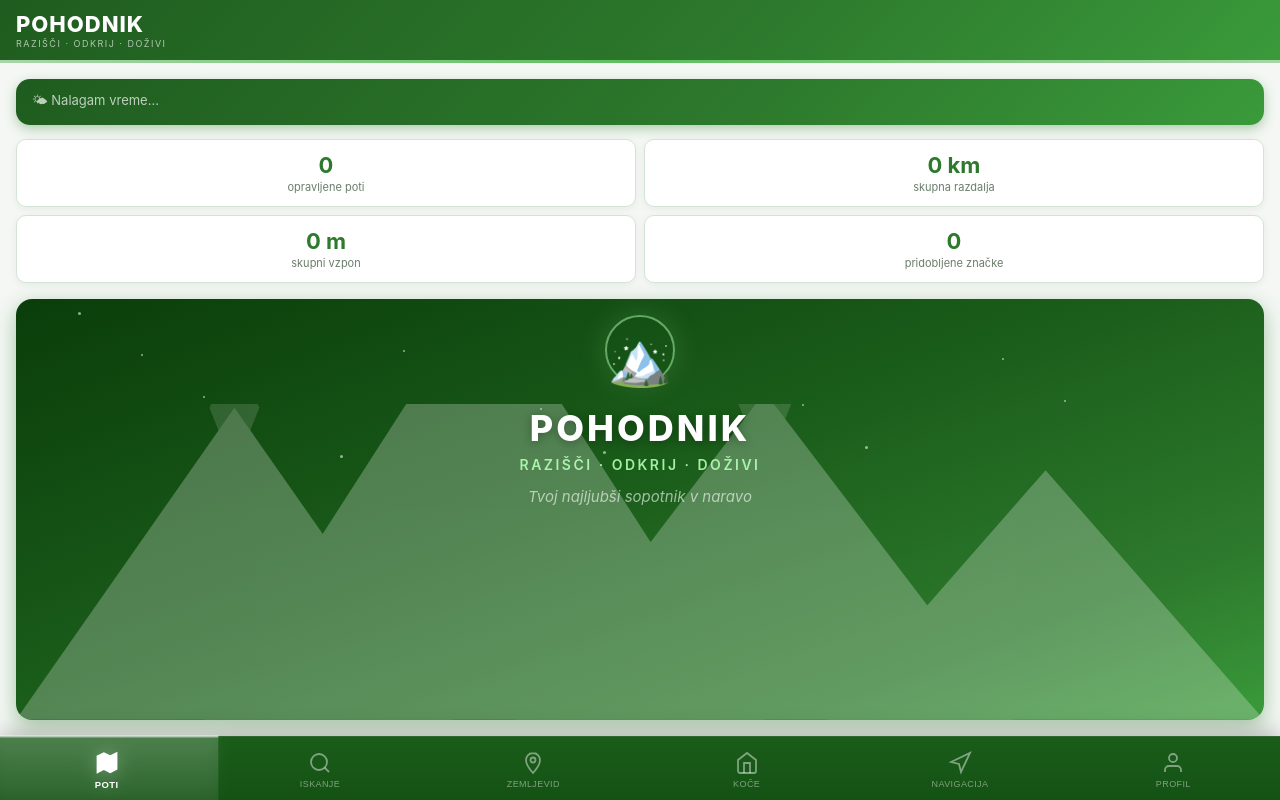
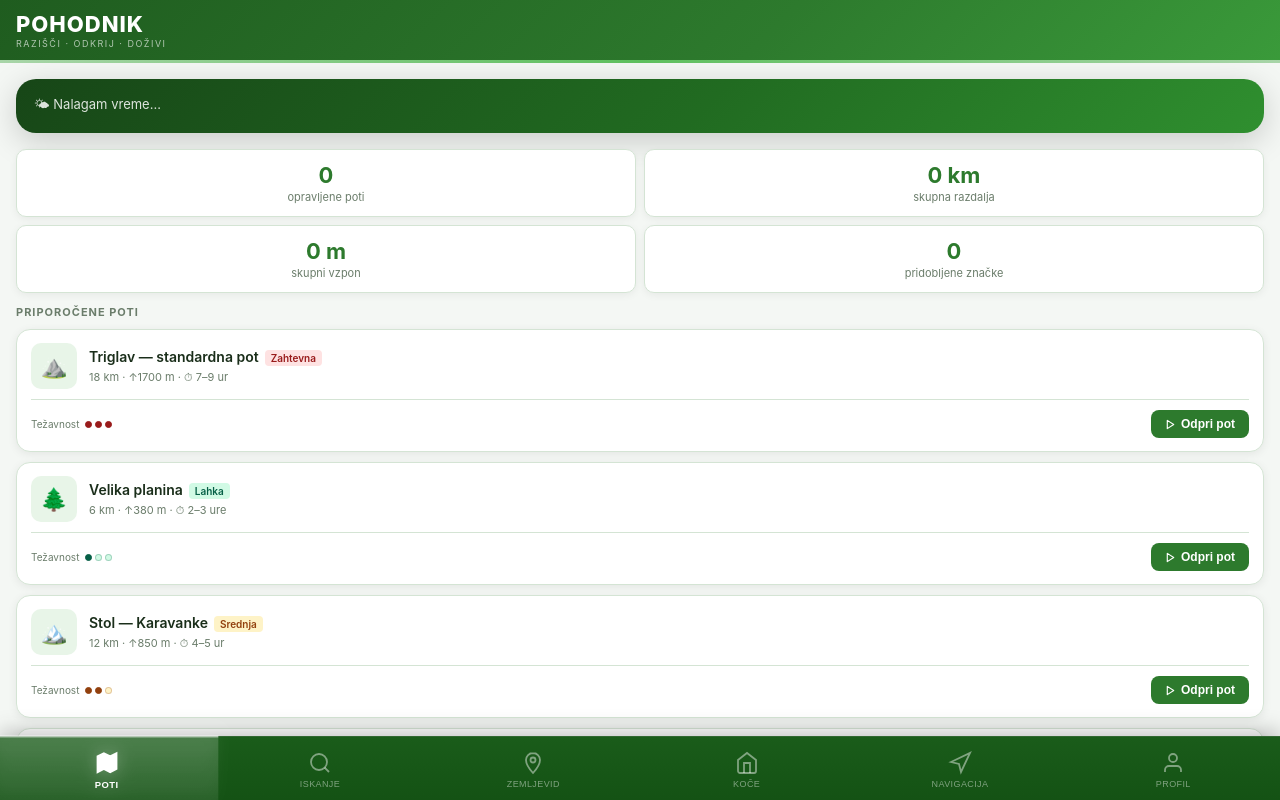
Before and after one commit to damjanvrhar-source/pohodnik, a React (Vite) app: page / in a window 1280 px wide. Built offline with nearby package versions, Linux system fonts and the light colour scheme; no server answers.

Commit message:
Izboljšan Domov - gumb odpri pot + težavnostne pike

```diff
--- a/src/App.jsx
+++ b/src/App.jsx
@@ -27,7 +27,6 @@ export default function App() {
 
   return (
     <>
-      {/* Splash screen — prikaže se samo ob prvem odprtju */}
       {!splashKoncan && (
         <SplashScreen onKonec={() => setSplashKoncan(true)} />
       )}
@@ -38,7 +37,7 @@ export default function App() {
           <PotDetail pot={potDetail} onIzberiIzhodisce={zacniPohod} onNazaj={naZadaj} />
         ) : (
           <>
-            {aktiven === 'domov' && <Domov />}
+            {aktiven === 'domov' && <Domov onOdpriPot={odpriDetail} />}
             {aktiven === 'iskanje' && <Iskanje onZacniPohod={odpriDetail} />}
             {aktiven === 'zemljevid' && (
               <div style={{ position: 'relative', height: '100%' }}>
--- a/src/zasloni/Domov.jsx
+++ b/src/zasloni/Domov.jsx
@@ -1,4 +1,12 @@
 import React, { useState, useEffect } from 'react'
+
+const poti = [
+  { id: 1,  ikona: '⛰️', ime: 'Triglav — standardna pot', tezavnost: 'demanding_mountain_hiking', razred: 'tezka', oznaka: 'Zahtevna', dolzina: '18', vzpon: 1700, cas: '7–9 ur', regija: 'Julijske Alpe', lat: 46.3792, lon: 13.8367 },
+  { id: 21, ikona: '🌲', ime: 'Velika planina',            tezavnost: 'hiking',                   razred: 'lahka', oznaka: 'Lahka',    dolzina: '6',  vzpon: 380,  cas: '2–3 ure', regija: 'Kamniške Alpe', lat: 46.3167, lon: 14.6333 },
+  { id: 35, ikona: '🏔️', ime: 'Stol — Karavanke',          tezavnost: 'mountain_hiking',          razred: 'srednja', oznaka: 'Srednja', dolzina: '12', vzpon: 850, cas: '4–5 ur', regija: 'Karavanke', lat: 46.4833, lon: 14.1167 },
+  { id: 3,  ikona: '🗻', ime: 'Mangart',                   tezavnost: 'demanding_mountain_hiking', razred: 'tezka', oznaka: 'Zahtevna', dolzina: '14', vzpon: 1200, cas: '5–7 ur', regija: 'Julijske Alpe', lat: 46.4333, lon: 13.6500 },
+  { id: 47, ikona: '🌄', ime: 'Šmarna gora',               tezavnost: 'hiking',                   razred: 'lahka', oznaka: 'Lahka',    dolzina: '4',  vzpon: 250,  cas: '1–2 uri', regija: 'Posavsko hribovje', lat: 46.1872, lon: 14.4630 },
+]
 
 function vremeIkona(koda) {
   if (!koda) return '⛅'
@@ -11,7 +19,24 @@ function vremeIkona(koda) {
   return '🌫'
 }
 
-export default function Domov() {
+function TezavnostPike({ razred }) {
+  const barva = razred === 'tezka' ? '#991B1B' : razred === 'srednja' ? '#92400E' : '#065F46'
+  const ozadje = razred === 'tezka' ? '#FEE2E2' : razred === 'srednja' ? '#FEF3C7' : '#D1FAE5'
+  const filled = razred === 'tezka' ? 3 : razred === 'srednja' ? 2 : 1
+  return (
+    <div style={{ display: 'flex', alignItems: 'center', gap: 3 }}>
+      {[1,2,3].map(i => (
+        <div key={i} style={{
+          width: 7, height: 7, borderRadius: '50%',
+          background: i <= filled ? barva : ozadje,
+          border: `1px solid ${i <= filled ? barva : barva + '40'}`,
+        }} />
+      ))}
+    </div>
+  )
+}
+
+export default function Domov({ onOdpriPot }) {
   const [vreme, setVreme] = useState(null)
   const [nalaganje, setNalaganje] = useState(true)
 
@@ -44,7 +69,8 @@ export default function Domov() {
         kraj = geoData.address?.city || geoData.address?.town || geoData.address?.village || 'Slovenija'
       } catch {}
       setVreme({
-        kraj, temp: Math.round(c.temperature_2m),
+        kraj,
+        temp: Math.round(c.temperature_2m),
         opis: opisi[c.weather_code] || 'Delno oblačno',
         vlaga: Math.round(c.relative_humidity_2m),
         veter: Math.round(c.wind_speed_10m),
@@ -59,34 +85,41 @@ export default function Domov() {
   }
 
   return (
-    <div style={{ padding: 16, display: 'flex', flexDirection: 'column', minHeight: 'calc(100vh - var(--header-h) - 3px - var(--nav-h))' }}>
+    <div style={{ padding: 16 }}>
 
       {/* Vremenski widget */}
       <div style={{
-        background: 'linear-gradient(135deg, #1F5C1F 0%, #2D7A2D 60%, #3A9A3A 100%)',
-        borderRadius: 14, padding: '12px 16px', marginBottom: 14, color: 'white',
-        boxShadow: '0 4px 12px rgba(45,122,45,0.35)',
+        background: 'linear-gradient(135deg, #174617 0%, #216b21 55%, #2f8f2f 100%)',
+        borderRadius: 20, padding: '16px 18px', marginBottom: 16,
+        color: 'white', boxShadow: '0 8px 32px rgba(0,0,0,0.18)',
         display: 'flex', alignItems: 'center', justifyContent: 'space-between',
       }}>
         {nalaganje ? (
-          <div style={{ opacity: 0.7, fontSize: 13 }}>🌤 Nalagam vreme...</div>
+          <div style={{ fontSize: 13, opacity: 0.85 }}>🌤 Nalagam vreme...</div>
         ) : (
           <>
             <div>
-              <div style={{ fontSize: 11, opacity: 0.7 }}>📍 {vreme?.kraj}</div>
-              <div style={{ display: 'flex', alignItems: 'baseline', gap: 8, margin: '2px 0' }}>
-                <div style={{ fontSize: 30, fontWeight: 300 }}>{vreme?.temp}°C</div>
-                <div style={{ fontSize: 13, opacity: 0.9 }}>{vreme?.opis}</div>
+              <div style={{ fontSize: 11, opacity: 0.7, marginBottom: 2 }}>📍 {vreme?.kraj}</div>
+              <div style={{ display: 'flex', alignItems: 'baseline', gap: 8 }}>
+                <div style={{ fontSize: 28, fontWeight: 700 }}>{vreme?.temp}°C</div>
+                <div style={{ fontSize: 13, opacity: 0.85 }}>{vreme?.opis}</div>
               </div>
-              <div style={{ fontSize: 11, opacity: 0.7 }}>💧 {vreme?.vlaga}% · 💨 {vreme?.veter} km/h</div>
+              <div style={{ fontSize: 11, opacity: 0.65, marginTop: 3 }}>
+                💧 {vreme?.vlaga}% · 💨 {vreme?.veter} km/h
+              </div>
+              {vreme?.opozorilo && (
+                <div style={{ fontSize: 11, marginTop: 6, background: 'rgba(255,200,0,0.2)', borderRadius: 6, padding: '3px 8px', display: 'inline-block' }}>
+                  {vreme.opozorilo}
+                </div>
+              )}
             </div>
-            <div style={{ fontSize: 40 }}>{vremeIkona(vreme?.koda)}</div>
+            <div style={{ fontSize: 36 }}>{vremeIkona(vreme?.koda)}</div>
           </>
         )}
       </div>
 
       {/* Statistike */}
-      <div className="stat-grid" style={{ marginBottom: 16 }}>
+      <div className="stat-grid">
         <div className="stat" style={{ boxShadow: '0 2px 8px rgba(0,0,0,0.06)' }}>
           <div className="stat-st">0</div><div className="stat-ime">opravljene poti</div>
         </div>
@@ -101,82 +134,62 @@ export default function Domov() {
         </div>
       </div>
 
-      {/* Gore + slogan kartica */}
-      <div style={{
-        background: 'linear-gradient(160deg, #0A3D0A 0%, #1A5C1A 45%, #2D7A2D 80%, #3A9A3A 100%)',
-        borderRadius: 16, overflow: 'hidden', position: 'relative',
-        boxShadow: '0 6px 20px rgba(45,122,45,0.4)',
-        flex: 1,
-        minHeight: 0,
-      }}>
-        {/* Zvezde */}
-        {[...Array(12)].map((_, i) => (
-          <div key={i} style={{
-            position: 'absolute',
-            left: `${5 + (i * 37 % 90)}%`,
-            top: `${3 + (i * 23 % 35)}%`,
-            width: i % 3 === 0 ? 3 : 2,
-            height: i % 3 === 0 ? 3 : 2,
-            borderRadius: '50%',
-            background: 'rgba(255,255,255,0.55)',
-          }}/>
-        ))}
+      {/* Naslov */}
+      <div style={{ fontSize: 11, fontWeight: 700, color: 'var(--besedilo2)', textTransform: 'uppercase', letterSpacing: '1px', marginBottom: 10 }}>
+        Priporočene poti
+      </div>
 
-        {/* Gore SVG */}
-        <svg style={{
-          position: 'absolute', bottom: 0, left: 0, right: 0,
-          width: '100%', height: '75%', opacity: 0.25,
-        }} viewBox="0 0 400 160" preserveAspectRatio="xMidYMax slice">
-          <polygon points="0,160 70,60 140,160" fill="white"/>
-          <polygon points="60,160 150,20 240,160" fill="white"/>
-          <polygon points="160,160 240,55 320,160" fill="white"/>
-          <polygon points="260,160 330,80 400,160" fill="white"/>
-          <polygon points="130,20 150,0 170,20 162,32 138,32" fill="rgba(255,255,255,0.7)"/>
-          <polygon points="62,60 70,44 78,60 74,70 66,70" fill="rgba(255,255,255,0.55)"/>
-          <polygon points="230,55 240,38 250,55 246,65 234,65" fill="rgba(255,255,255,0.55)"/>
-        </svg>
+      {/* Kartice poti */}
+      {poti.map((p, i) => (
+        <div key={i} style={{
+          background: 'white', borderRadius: 14, padding: '13px 14px',
+          marginBottom: 10, border: '0.5px solid var(--rob)',
+          boxShadow: '0 2px 10px rgba(0,0,0,0.07)',
+        }}>
+          {/* Zgornji del — ikona + info */}
+          <div style={{ display: 'flex', alignItems: 'center', gap: 12, marginBottom: 10 }}>
+            <div style={{
+              width: 46, height: 46, borderRadius: 10, background: 'var(--zelena-sv)',
+              display: 'flex', alignItems: 'center', justifyContent: 'center',
+              fontSize: 22, flexShrink: 0,
+            }}>{p.ikona}</div>
+            <div style={{ flex: 1, minWidth: 0 }}>
+              <div style={{ fontSize: 14, fontWeight: 600, marginBottom: 4 }}>
+                {p.ime}
+                <span className={`tezavnost ${p.razred}`} style={{ marginLeft: 6 }}>{p.oznaka}</span>
+              </div>
+              <div style={{ fontSize: 11, color: 'var(--besedilo2)' }}>
+                {p.dolzina} km · ↑{p.vzpon} m · ⏱ {p.cas}
+              </div>
+            </div>
+          </div>
 
-        {/* Krog za logo */}
-        <div style={{
-          position: 'absolute', top: 16, left: '50%',
-          transform: 'translateX(-50%)',
-          width: 70, height: 70,
-          borderRadius: '50%',
-          border: '2px solid rgba(180,255,180,0.5)',
-          boxShadow: '0 0 30px rgba(180,255,180,0.15)',
-        }}/>
-
-        {/* Vsebina */}
-        <div style={{
-          position: 'relative', zIndex: 1,
-          display: 'flex', flexDirection: 'column',
-          alignItems: 'center', justifyContent: 'center',
-          padding: '28px 20px 24px',
-          textAlign: 'center',
-        }}>
-          <div style={{ fontSize: 52, marginBottom: 16 }}>🏔️</div>
+          {/* Spodnji del — težavnost pike + gumb */}
           <div style={{
-            fontSize: 36, fontWeight: 800, color: 'white',
-            letterSpacing: '3px', textTransform: 'uppercase',
-            textShadow: '0 2px 10px rgba(0,0,0,0.3)',
-            marginBottom: 6,
-          }}>POHODNIK</div>
-          <div style={{
-            fontSize: 14, color: 'rgba(180,255,180,0.9)',
-            letterSpacing: '2.5px', textTransform: 'uppercase',
-            fontWeight: 600,
+            display: 'flex', alignItems: 'center', justifyContent: 'space-between',
+            borderTop: '0.5px solid var(--rob)', paddingTop: 10,
           }}>
-            Razišči · Odkrij · Doživi
-          </div>
-          <div style={{
-            marginTop: 14, fontSize: 15,
-            color: 'rgba(255,255,255,0.6)',
-            fontStyle: 'italic',
-          }}>
-            Tvoj najljubši sopotnik v naravo
+            <div style={{ display: 'flex', alignItems: 'center', gap: 6 }}>
+              <span style={{ fontSize: 10, color: 'var(--besedilo2)' }}>Težavnost</span>
+              <TezavnostPike razred={p.razred} />
+            </div>
+            <button
+              onClick={() => onOdpriPot && onOdpriPot(p)}
+              style={{
+                background: 'var(--zelena)', color: 'white',
+                border: 'none', borderRadius: 8,
+                padding: '7px 14px', fontSize: 12, fontWeight: 600,
+                cursor: 'pointer', display: 'flex', alignItems: 'center', gap: 5,
+              }}
+            >
+              <svg width="11" height="11" viewBox="0 0 24 24" fill="none" stroke="white" strokeWidth="2.5" strokeLinecap="round" strokeLinejoin="round">
+                <polygon points="5 3 19 12 5 21 5 3"/>
+              </svg>
+              Odpri pot
+            </button>
           </div>
         </div>
-      </div>
+      ))}
 
     </div>
   )
```
